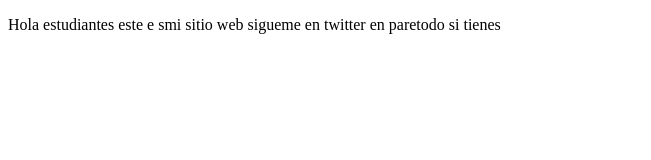
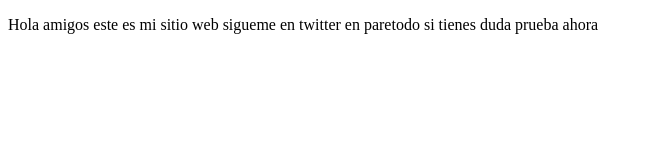
Before and after one commit to paretodo/proyectoDemoCursoPrework, a plain HTML site: page index.html in a window 1280 px wide. Shown: the whole page, without its empty margins (0-651 px from the left). Drawn offline with Linux system fonts and the light colour scheme.

Commit message:
cambios agregamos y modificamos

```diff
--- a/index.html
+++ b/index.html
@@ -8,8 +8,9 @@
 </head>
 <body>
     <p>
-        Hola estudiantes este e smi sitio web
-        sigueme en twitter en paretodo si tienes
+        Hola amigos este es mi sitio web
+        sigueme en twitter en paretodo si tienes duda
+        prueba ahora
 
 
     </p>
```
